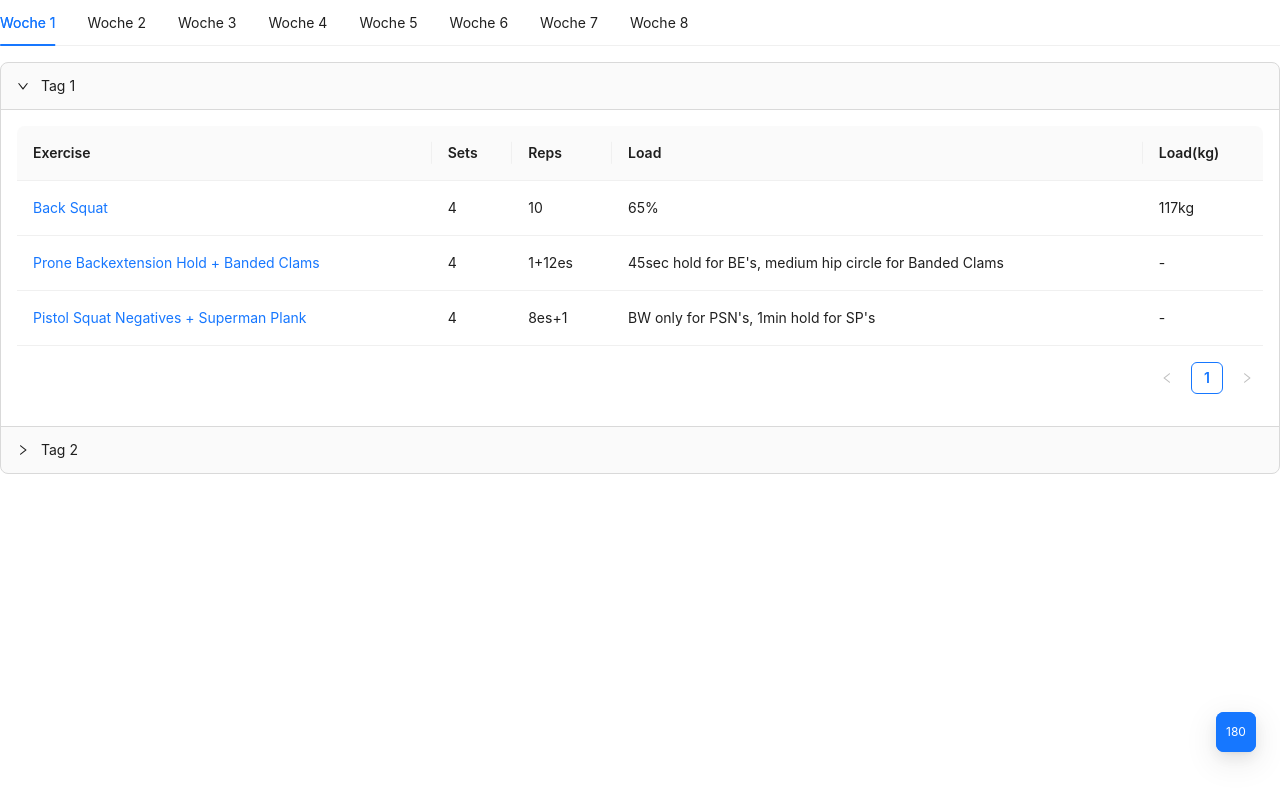
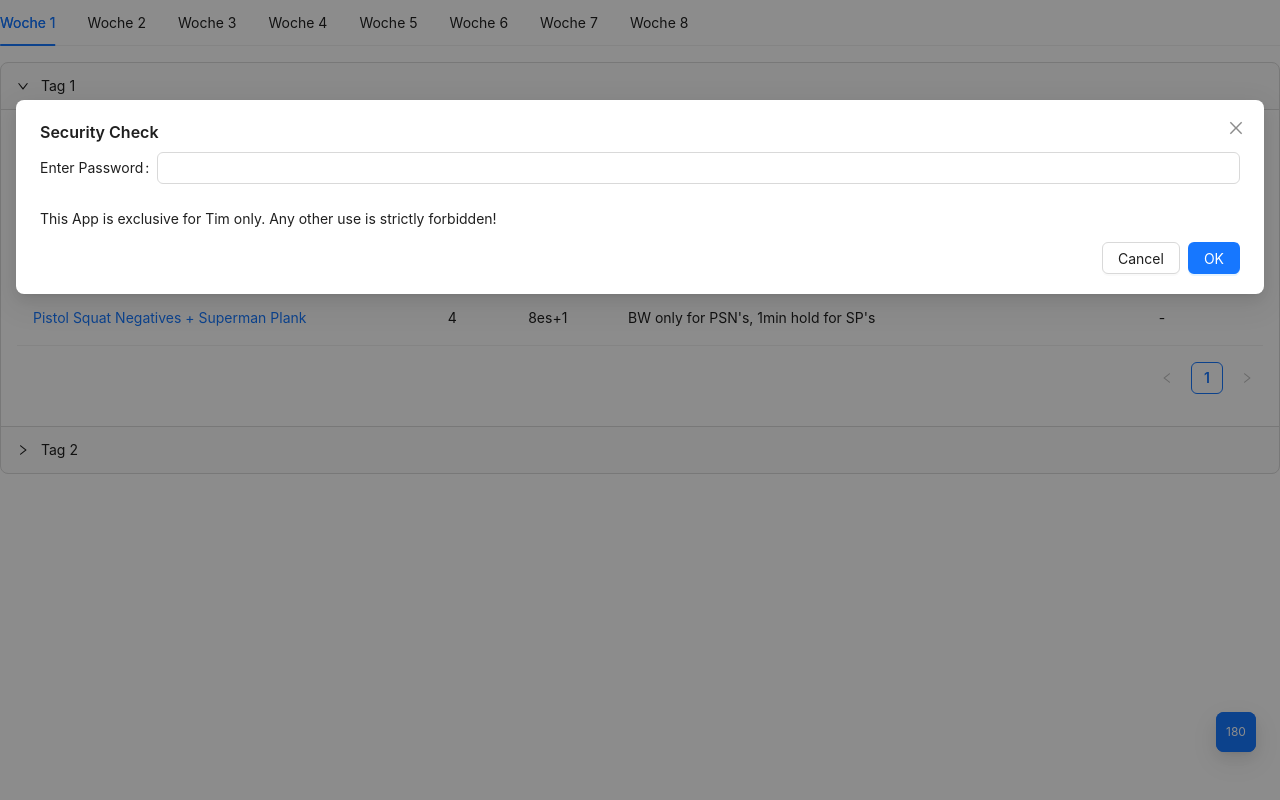
Before and after one commit to janvts/cyclenew, a React (Create React App) app: page / in a window 1280 px wide. Built offline with nearby package versions, Linux system fonts and the light colour scheme.

Commit message:
first commit

```diff
--- a/src/App.tsx
+++ b/src/App.tsx
@@ -5,9 +5,11 @@ import ListComponent from './Components/list';
 
 function App() {
     const [isModalOpen, setIsModalOpen] = useState(false);
+    const [secured, setSecured] = useState(false);
     const [kilogramm, setKilogramm] = useState<string>('0');
     const [realValue, setRealValue] = useState<string>('180');
     const stringRef = useRef('180');
+    const passwordRef = useRef("initial")
 
     useEffect(() => {
         if(localStorage.getItem("saved") !== null){
@@ -16,6 +18,11 @@ function App() {
             if(value !== null) {
                 setRealValue(value)
             }
+        }
+        if(localStorage.getItem("password")== "Backsquat"){
+            setSecured(false)
+        }else{
+            setSecured(true)
         }
     }, []);
 
@@ -30,6 +37,15 @@ function App() {
         setIsModalOpen(false);
     };
 
+    const handlePassword=() =>{
+
+        if(passwordRef.current === "Backsquat") {
+            localStorage.setItem('password', passwordRef.current);
+            setSecured(false);
+        }
+
+    }
+
     const handleCancel = () => {
         setIsModalOpen(false);
     };
@@ -38,6 +54,10 @@ function App() {
         console.log(event.target.value)
         stringRef.current = event.target.value.toString()
     };
+
+    const handlePasswordChange = (event: any) => {
+        passwordRef.current = event.target.value.toString()
+    }
 
     function ChangeKG() {
         return (
@@ -72,6 +92,19 @@ function App() {
         <div>
             <ListComponent kilogramm={realValue} />
             <ChangeKG />
+            <Modal
+                title="Security Check"
+                open={secured}
+                onOk={handlePassword}
+                width={window.innerWidth}
+            >
+                <Form>
+                    <Form.Item label="Enter Password">
+                        <Input type="text"  onChange={handlePasswordChange} />
+                    </Form.Item>
+                    This App is exclusive for Tim only. Any other use is strictly forbidden!
+                </Form>
+            </Modal>
         </div>
     );
 }
```
